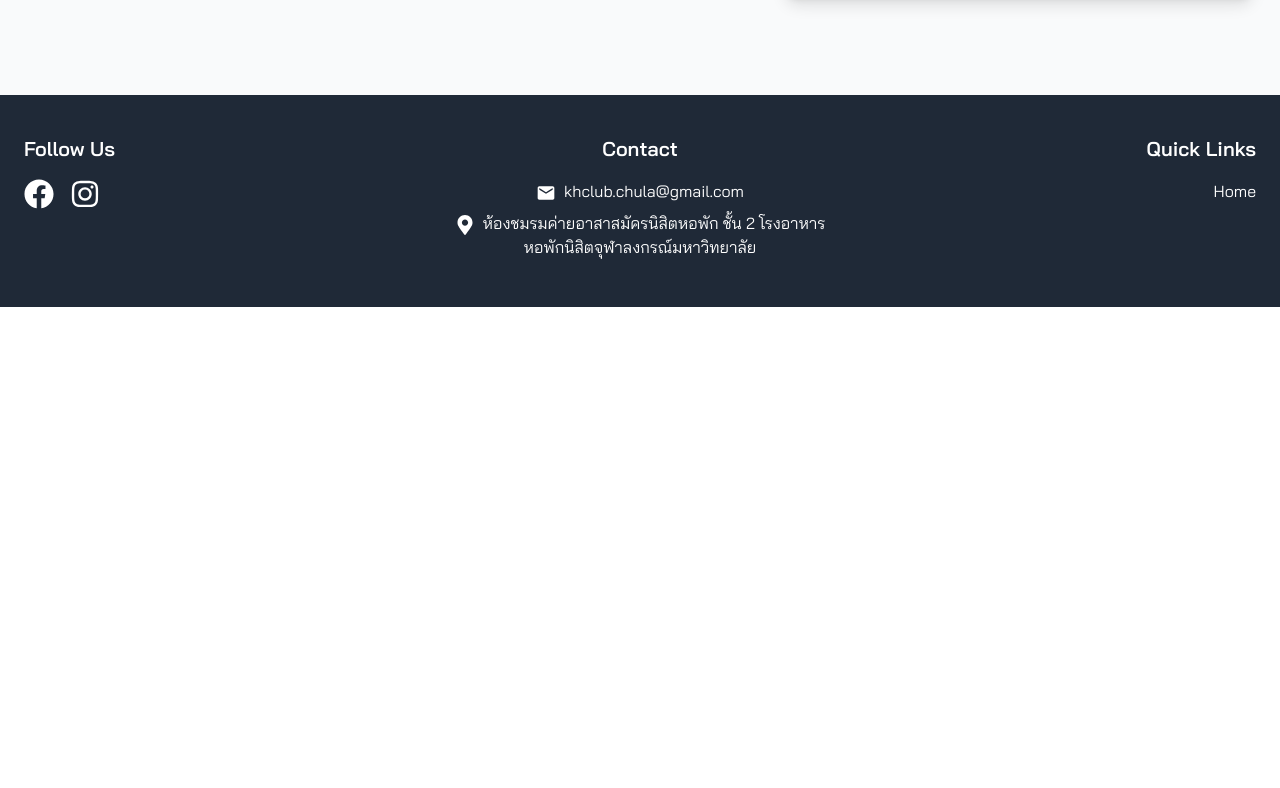
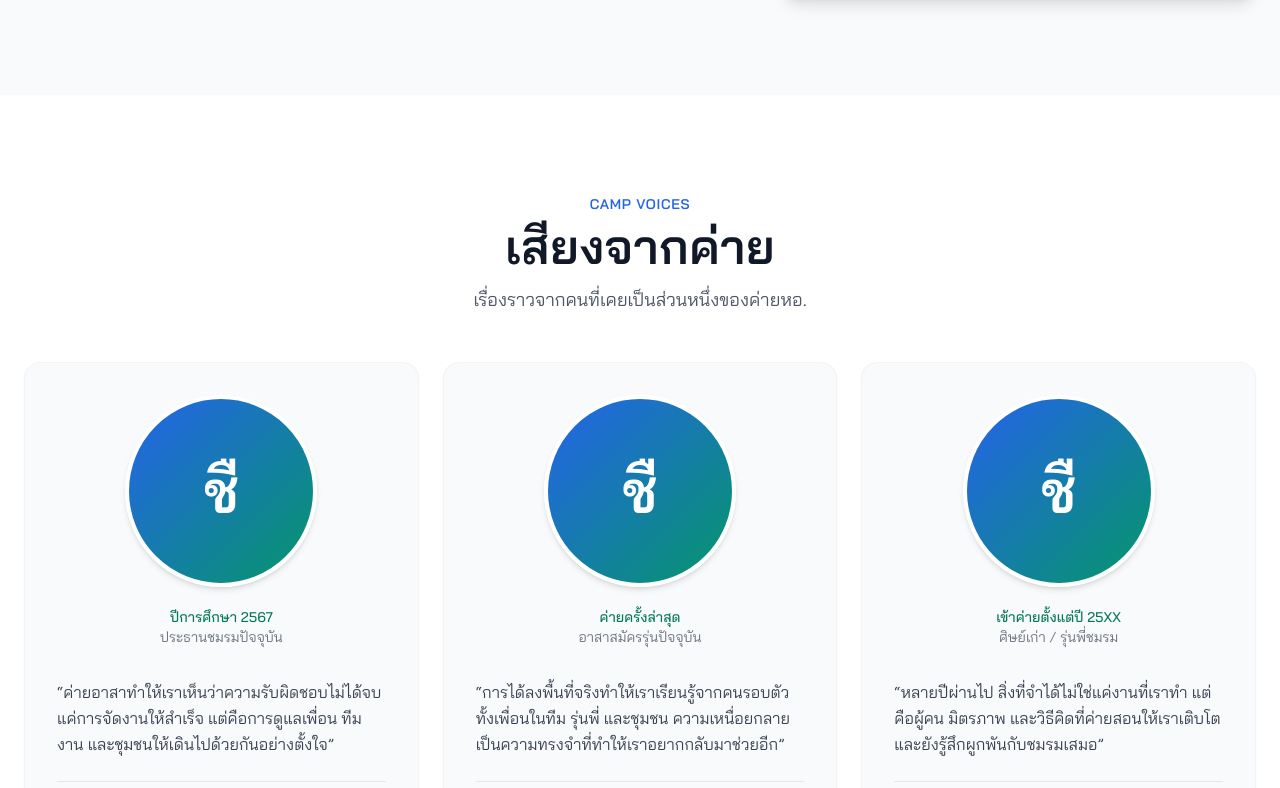
Before and after one commit to KH-Club/KHWebpage, a React (Vite) app: page / in a window 1280 px wide. Shown: the part 2009-2797 px from the top of the page. Before the commit the page ends 2316 px from the top, so only its background shows below. Built offline with nearby package versions, Linux system fonts and the light colour scheme; no server answers; the database is empty.

Commit message:
feat(homepage): add Camp Voices section with placeholder testimonials

```diff
--- /dev/null
+++ b/src/pages/Homepage/components/CampVoices.tsx
@@ -0,0 +1,102 @@
+import { memo } from "react"
+import { LazyImage } from "@/components/ui"
+import { campVoices, type CampVoice } from "../data/campVoices"
+
+const getInitials = (name: string) => {
+	const words = name.trim().split(/\s+/).filter(Boolean)
+
+	if (words.length > 1) {
+		return words
+			.slice(0, 2)
+			.map((word) => word[0])
+			.join("")
+	}
+
+	return name.trim().slice(0, 2)
+}
+
+const VoiceAvatar = memo(function VoiceAvatar({ voice }: { voice: CampVoice }) {
+	if (voice.image) {
+		return (
+			<LazyImage
+				src={voice.image}
+				alt={voice.imageAlt}
+				aspectRatio="square"
+				wrapperClassName="h-40 w-40 rounded-full border-4 border-white shadow-md sm:h-44 sm:w-44 lg:h-48 lg:w-48"
+				className="h-full w-full object-cover"
+			/>
+		)
+	}
+
+	return (
+		<div
+			role="img"
+			aria-label={`อวาตาร์สำรองของ ${voice.name}`}
+			className="flex h-40 w-40 items-center justify-center rounded-full border-4 border-white bg-gradient-to-br from-blue-600 to-emerald-600 text-5xl font-bold text-white shadow-md sm:h-44 sm:w-44 sm:text-6xl lg:h-48 lg:w-48"
+			data-testid="camp-voice-fallback-avatar"
+		>
+			{getInitials(voice.name)}
+		</div>
+	)
+})
+
+const CampVoices = memo(function CampVoices() {
+	return (
+		<section
+			id="camp-voices-section"
+			aria-labelledby="camp-voices-heading"
+			className="bg-white py-16 md:py-24"
+		>
+			<div className="container mx-auto px-6">
+				<div className="mx-auto mb-12 max-w-3xl text-center">
+					<span className="mb-2 inline-block text-sm font-semibold uppercase tracking-wider text-blue-600">
+						Camp Voices
+					</span>
+					<h2
+						id="camp-voices-heading"
+						className="mb-4 text-3xl font-bold text-gray-900 sm:text-4xl md:text-5xl"
+					>
+						เสียงจากค่าย
+					</h2>
+					<p className="text-base leading-relaxed text-gray-600 sm:text-lg">
+						เรื่องราวจากคนที่เคยเป็นส่วนหนึ่งของค่ายหอ.
+					</p>
+				</div>
+
+				<div className="grid gap-6 lg:grid-cols-3">
+					{campVoices.map((voice) => (
+						<article
+							key={voice.id}
+							className="flex h-full flex-col rounded-2xl border border-gray-100 bg-gray-50 p-6 shadow-sm transition-shadow duration-300 hover:shadow-md sm:p-8"
+						>
+							<div className="mb-8 flex flex-col items-center gap-5 text-center">
+								<VoiceAvatar voice={voice} />
+								<div>
+									<p className="text-sm font-medium text-emerald-700">
+										{voice.campYear}
+									</p>
+									<p className="text-sm text-gray-500">{voice.relation}</p>
+								</div>
+							</div>
+
+							<blockquote className="mb-6 flex-1 text-base leading-relaxed text-gray-700">
+								“{voice.quote}”
+							</blockquote>
+
+							<div className="border-t border-gray-200 pt-5">
+								<h3 className="text-xl font-bold text-gray-900">
+									{voice.name}
+								</h3>
+								<p className="mt-1 text-sm font-medium text-blue-700">
+									{voice.role}
+								</p>
+							</div>
+						</article>
+					))}
+				</div>
+			</div>
+		</section>
+	)
+})
+
+export default CampVoices
--- a/src/pages/Homepage/components/index.ts
+++ b/src/pages/Homepage/components/index.ts
@@ -1,3 +1,4 @@
 export { default as LandingView } from "./LandingView"
 export { default as About } from "./About"
 export { default as Core } from "./Core"
+export { default as CampVoices } from "./CampVoices"
--- /dev/null
+++ b/src/pages/Homepage/data/campVoices.ts
@@ -0,0 +1,44 @@
+export type CampVoice = {
+	id: string
+	name: string
+	role: string
+	relation: string
+	campYear: string
+	quote: string
+	imageAlt: string
+	image?: string
+}
+
+// Placeholder voices. Replace these names, quotes, and optional image paths with real camp voices when available.
+export const campVoices: CampVoice[] = [
+	{
+		id: "current-president",
+		name: "ชื่อประธานชมรม",
+		role: "ประธานชมรมค่ายอาสา",
+		relation: "ประธานชมรมปัจจุบัน",
+		campYear: "ปีการศึกษา 2567",
+		quote:
+			"ค่ายอาสาทำให้เราเห็นว่าความรับผิดชอบไม่ได้จบแค่การจัดงานให้สำเร็จ แต่คือการดูแลเพื่อน ทีมงาน และชุมชนให้เดินไปด้วยกันอย่างตั้งใจ",
+		imageAlt: "ภาพตัวแทนประธานชมรมค่ายอาสา",
+	},
+	{
+		id: "student-volunteer",
+		name: "ชื่อนักศึกษาอาสา",
+		role: "นักศึกษาอาสา",
+		relation: "อาสาสมัครรุ่นปัจจุบัน",
+		campYear: "ค่ายครั้งล่าสุด",
+		quote:
+			"การได้ลงพื้นที่จริงทำให้เราเรียนรู้จากคนรอบตัว ทั้งเพื่อนในทีม รุ่นพี่ และชุมชน ความเหนื่อยกลายเป็นความทรงจำที่ทำให้เราอยากกลับมาช่วยอีก",
+		imageAlt: "ภาพตัวแทนนักศึกษาอาสาระหว่างทำกิจกรรมค่าย",
+	},
+	{
+		id: "alumni-member",
+		name: "ชื่อศิษย์เก่า",
+		role: "ศิษย์เก่าและรุ่นพี่ชมรม",
+		relation: "ศิษย์เก่า / รุ่นพี่ชมรม",
+		campYear: "เข้าค่ายตั้งแต่ปี 25XX",
+		quote:
+			"หลายปีผ่านไป สิ่งที่จำได้ไม่ใช่แค่งานที่เราทำ แต่คือผู้คน มิตรภาพ และวิธีคิดที่ค่ายสอนให้เราเติบโตและยังรู้สึกผูกพันกับชมรมเสมอ",
+		imageAlt: "ภาพตัวแทนศิษย์เก่าหรือรุ่นพี่ชมรมค่ายอาสา",
+	},
+]
--- a/src/pages/Homepage/page.tsx
+++ b/src/pages/Homepage/page.tsx
@@ -1,4 +1,4 @@
-import { About, Core, LandingView } from "./components"
+import { About, CampVoices, Core, LandingView } from "./components"
 
 const Home = () => {
 	return (
@@ -6,6 +6,7 @@ const Home = () => {
 			<LandingView />
 			<Core />
 			<About />
+			<CampVoices />
 		</>
 	)
 }
```
Also changed, not shown: 2 other files (tests, documents, lock files or other folders).
